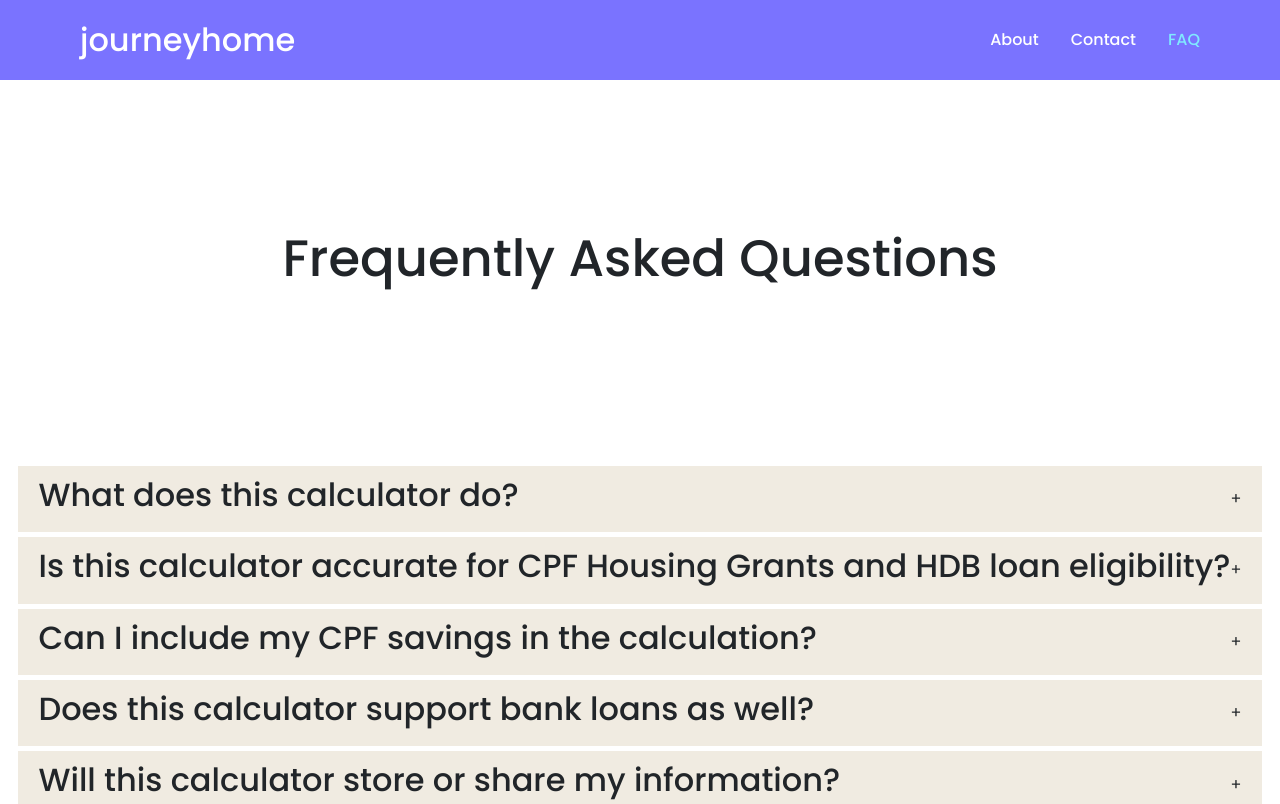
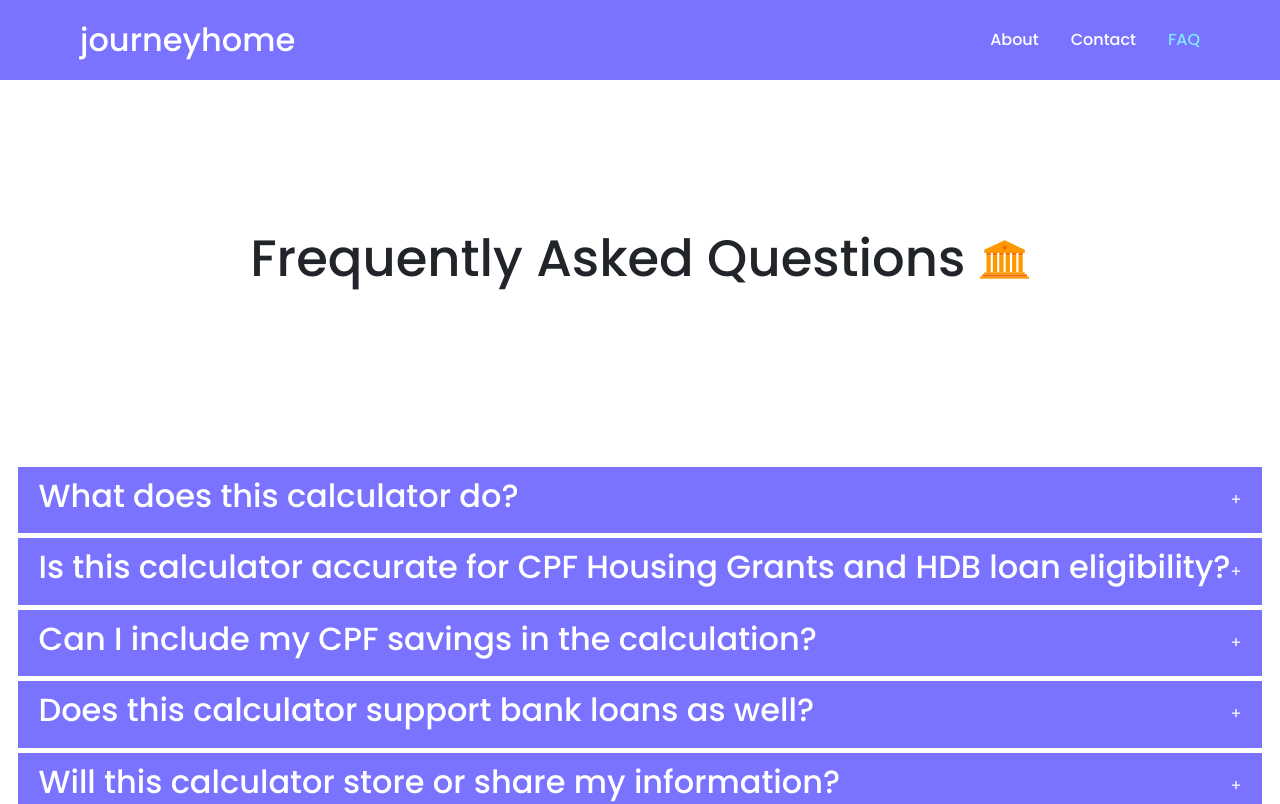
Before and after one commit to gipsoong/journeyhome, a React (Vite) app: page /faq in a window 1280 px wide. Shown: the top 804 px of the page. Built offline with nearby package versions, Linux system fonts and the light colour scheme.

Commit message:
Almost done

```diff
--- a/src/index.css
+++ b/src/index.css
@@ -142,9 +142,10 @@ footer div {
 }
 
 .item {
-  background: #f0ebe1;
+  background: #7a73ff;
   margin-bottom: 5px;
   padding: 10px 20px;
+  color: white;
 }
 
 .content {
--- a/src/pages/Contact.jsx
+++ b/src/pages/Contact.jsx
@@ -2,13 +2,14 @@ import Navbar from "../components/Navbar";
 import { ContactForm } from "../components/ContactForm";
 import '../index.css'
 import '../styles/Contact.css'
+import { FcCellPhone } from "react-icons/fc";
 
 export default function Contact() {
     return (
         <>
             <div className="container section-padding">
 
-                <h1>Contact</h1>
+                <h1>Contact <FcCellPhone /></h1>
                 <div className="contact-wrapper"><ContactForm/></div>
 
             </div>
--- a/src/pages/FAQ.jsx
+++ b/src/pages/FAQ.jsx
@@ -1,10 +1,11 @@
 import Accordion from "../components/Accordion";
+import { FcLibrary } from "react-icons/fc";
 
 export default function FAQ() {
     return (
         <div>
             <div className="faq=hero">
-                <h1>Frequently Asked Questions</h1>
+                <h1>Frequently Asked Questions <FcLibrary /></h1>
             </div>
 
             <Accordion/>
--- a/src/pages/Home.jsx
+++ b/src/pages/Home.jsx
@@ -25,7 +25,18 @@ export default function Home() {
                     <span>Let's go! <FcAdvertising /></span>
                 </div>
 
-                <Form></Form>
+                <motion.div
+                variants={fadeIn("up", 0.2)}
+                        initial='hidden'
+                        whileInView={'show'}
+                        viewport={{once: false, amount: 0.7}}
+                >
+
+                    <Form></Form>
+
+                </motion.div>
+
+
 
                 <div className="about-intro">
 
```
